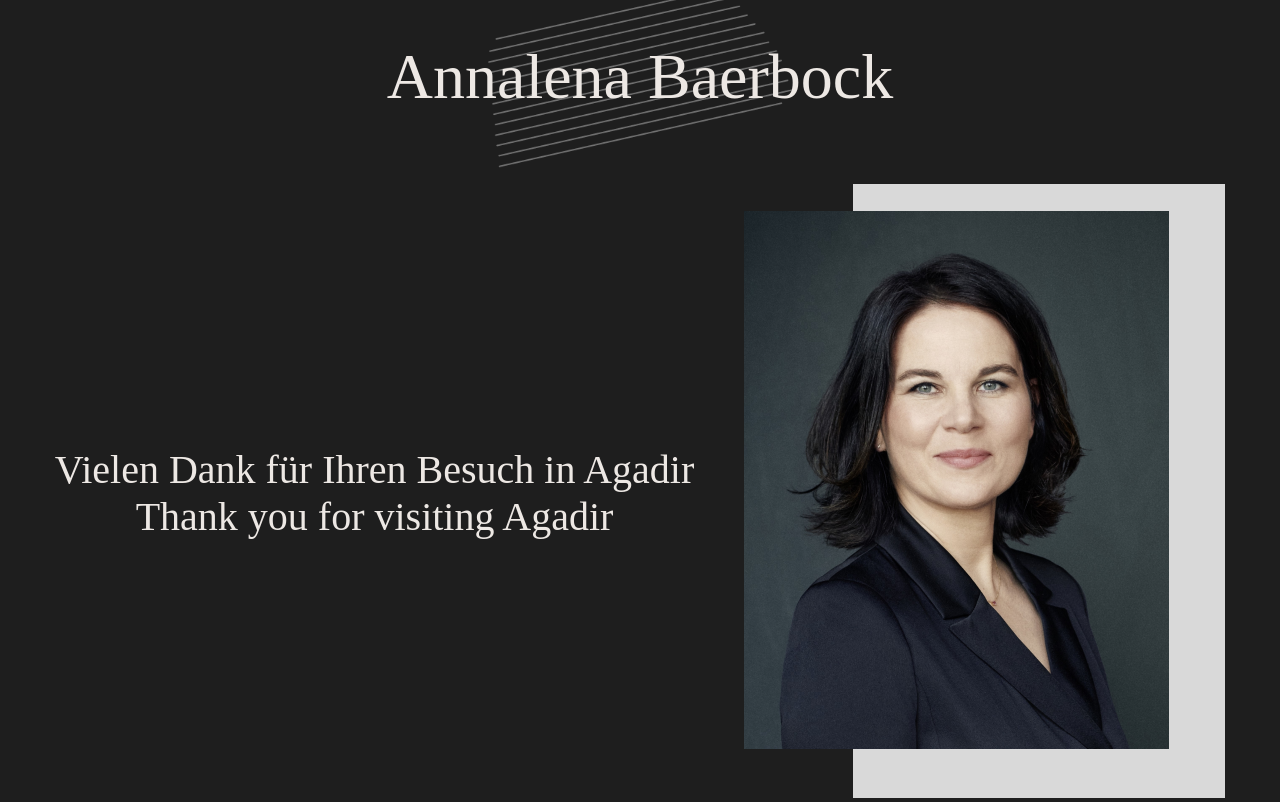
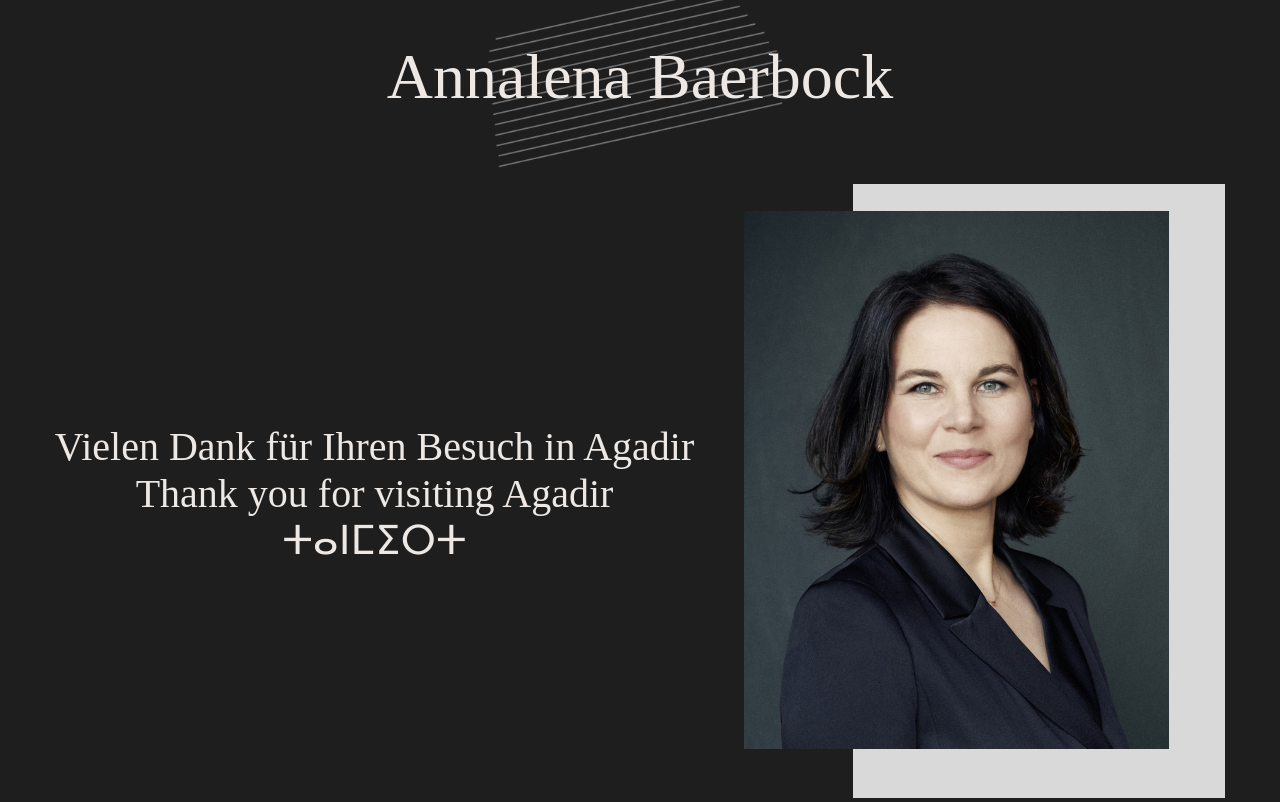
Before and after one commit to maaaz5/Minister-bio, a plain HTML site: page index.html in a window 1280 px wide. Drawn offline with Linux system fonts and the light colour scheme; a web font is replaced by a local one.

Commit message:
adding tifinagh

```diff
--- a/index.html
+++ b/index.html
@@ -25,6 +25,7 @@
         <div>
           <h3 class="n1">Vielen Dank für Ihren Besuch in Agadir</h3>
           <h3 class="n2">Thank you for visiting Agadir</h3>
+          <h3 class="n2">ⵜⴰⵏⵎⵉⵔⵜ</h3>
         </div>
         <div>
           <img src="./assests/Profile.png" alt="Profile" />
```
